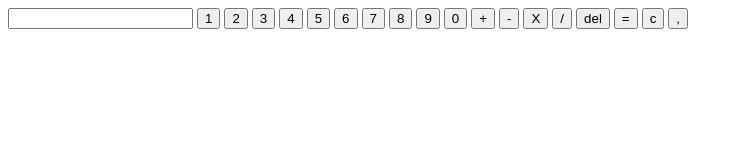
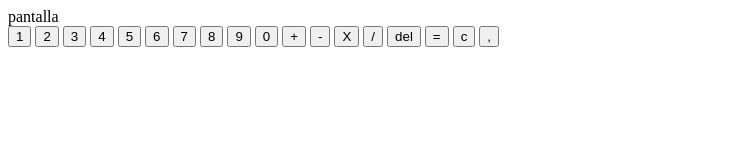
Before and after one commit to wiljmorales/calculadora, a plain HTML site: page index.html in a window 1280 px wide. Shown: the whole page, without its empty margins (0-743 px from the left). Drawn offline with Linux system fonts and the light colour scheme.

Commit message:
modifique pantalla de la calculadora

```diff
--- a/index.html
+++ b/index.html
@@ -4,10 +4,11 @@
     <meta charset="UTF-8">
     <meta name="viewport" content="width=device-width, initial-scale=1.0">
     <title>Calculadora</title>
+    <link rel="stylesheet" href="style.css">
 </head>
 <body>
     <div>
-        <input type="text">
+        <div>pantalla</div>
         <button>1</button>
         <button>2</button>
         <button>3</button>
```
Also changed, not shown: style.css (added).
